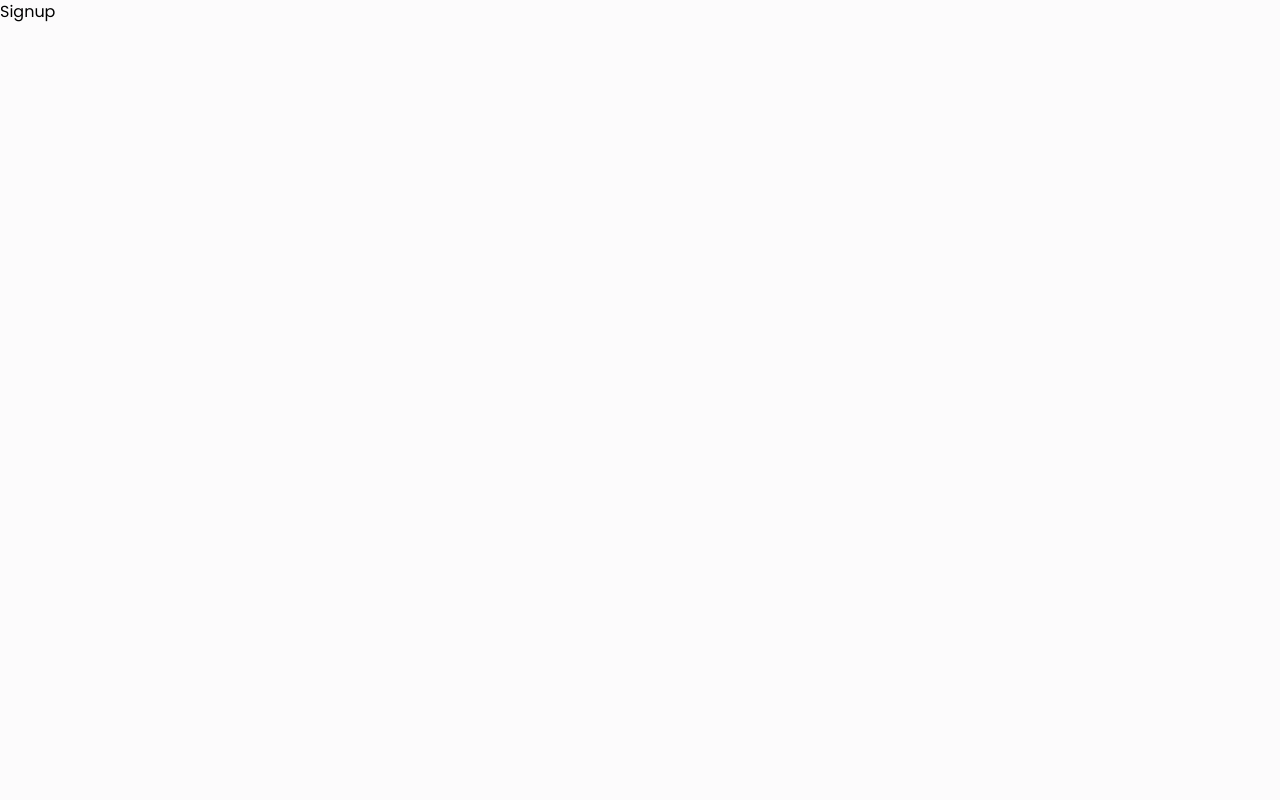
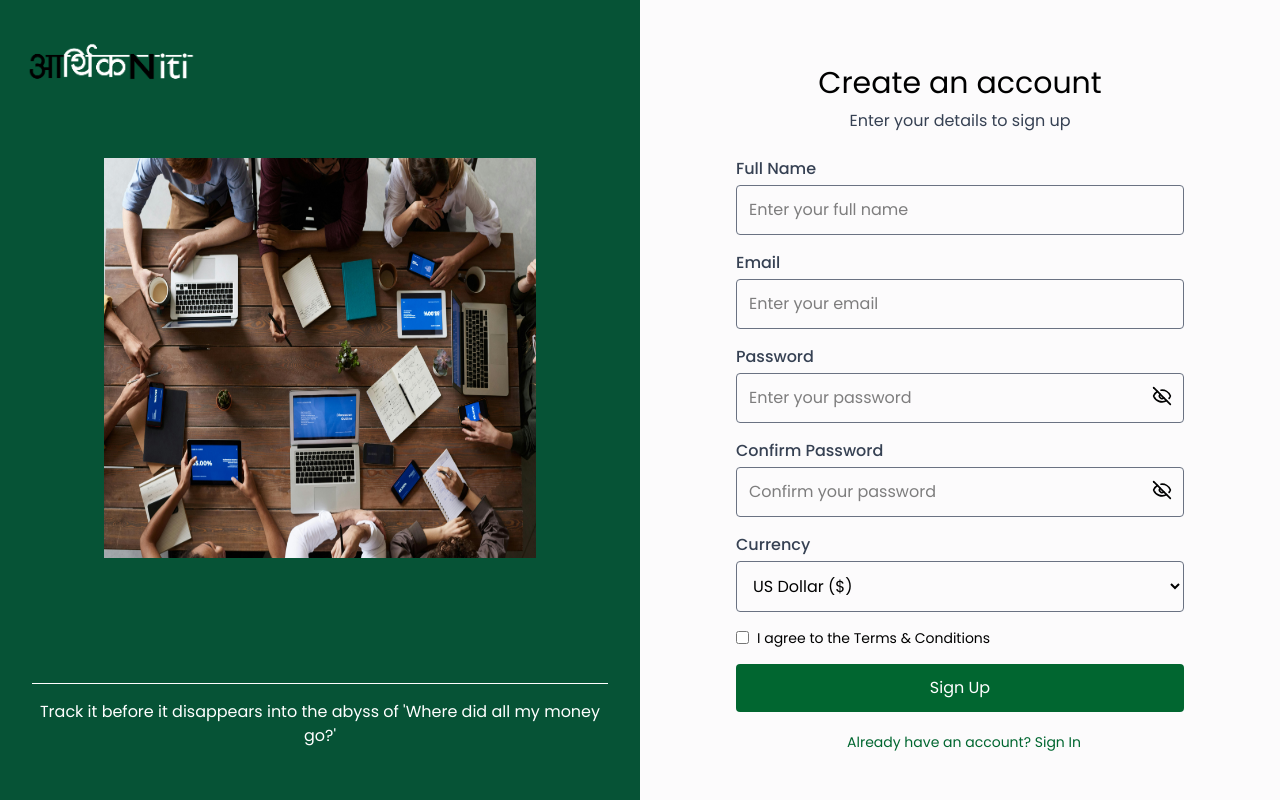
Before and after one commit to devrahulbanjara/SpendWise---Expense-Tracker, a React (Vite) app in the folder expense-tracker/aarthikniti/: page /signup in a window 1280 px wide. Built offline with nearby package versions, Linux system fonts and the light colour scheme.

Commit message:
almost 95% done now just needs a little touch up

```diff
--- a/expense-tracker/aarthikniti/src/pages/Auth/Signup.jsx
+++ b/expense-tracker/aarthikniti/src/pages/Auth/Signup.jsx
@@ -1,8 +1,203 @@
-import React from 'react'
+"use client"
 
-const Signup = () => {
+import { useState } from "react"
+import { Link } from "react-router-dom"
+import { Eye, EyeOff } from "lucide-react"
+
+function Signup() {
+  const [name, setName] = useState("")
+  const [email, setEmail] = useState("")
+  const [password, setPassword] = useState("")
+  const [confirmPassword, setConfirmPassword] = useState("")
+  const [currency, setCurrency] = useState("USD")
+  const [rememberMe, setRememberMe] = useState(false)
+  const [error, setError] = useState("")
+  const [showPassword, setShowPassword] = useState(false)
+  const [showConfirmPassword, setShowConfirmPassword] = useState(false)
+
+  const currencies = [
+    { code: "USD", name: "US Dollar ($)" },
+    { code: "EUR", name: "Euro (€)" },
+    { code: "GBP", name: "British Pound (£)" },
+    { code: "JPY", name: "Japanese Yen (¥)" },
+    { code: "INR", name: "Indian Rupee (₹)" },
+    { code: "CAD", name: "Canadian Dollar (C$)" },
+    { code: "AUD", name: "Australian Dollar (A$)" },
+    { code: "CNY", name: "Chinese Yuan (¥)" },
+  ]
+
+  const validatePassword = (password) => {
+    const passwordRegex = /^(?=.*[A-Za-z])(?=.*\d)(?=.*[@#&*])(?=.*[A-Z])[A-Za-z\d@#&*]{8,}$/
+    return passwordRegex.test(password)
+  }
+
+  const handleSubmit = (e) => {
+    e.preventDefault()
+
+    if (!name) return setError("Name is required")
+    if (!email) return setError("Email is required")
+    if (!password) return setError("Password is required")
+    if (!email.includes("@")) return setError("Email must include '@'")
+    if (!validatePassword(password)) return setError("Password must be at least 8 characters long with a letter, number & special character.")
+    if (password !== confirmPassword) return setError("Passwords do not match")
+
+    setError("")
+    alert("Signup successful!")
+  }
+
   return (
-    <div>Signup</div>
+    <div className="flex h-screen">
+      {/* Left Panel */}
+      <div className="w-1/2 bg-[#065336] text-white flex flex-col items-start justify-between p-8">
+        <div className="flex flex-col items-start justify-center w-full h-full mb-4 border-b border-white">
+          <img
+            src="aarthikniti.png"
+            alt="Logo"
+            className="w-40 h-40 absolute top-[-30px] left-3 mb-0 sm:w-48 sm:h-48 sm:mb-0"
+          />
+          <img
+            src="hands.jpg"
+            alt="Image Description"
+            className="w-4/5 h-auto mx-auto sm:w-3/4 sm:h-100 sm:mx-auto"
+          />
+        </div>
+        <p className="text-center mb-5">
+        Track it before it disappears into the abyss of 'Where did all my money go?'
+        </p>
+      </div>
+
+      {/* Right Panel */}
+      <div className="w-1/2 flex flex-col items-center justify-center p-8">
+        <h2 className="text-3xl mb-2 mt-4">Create an account</h2>
+        <p className="mb-4 text-gray-700">Enter your details to sign up</p>
+        <form onSubmit={handleSubmit} className="w-full max-w-md">
+          <div className="mb-4">
+            <label htmlFor="name" className="block text-md mt-2 font-medium text-gray-700">
+              Full Name
+            </label>
+            <input
+              type="text"
+              id="name"
+              placeholder="Enter your full name"
+              value={name}
+              onChange={(e) => setName(e.target.value)}
+              className="w-full p-3 mt-1 border border-gray-500 rounded"
+              required
+            />
+          </div>
+
+          <div className="mb-4">
+            <label htmlFor="email" className="block text-md mt-2 font-medium text-gray-700">
+              Email
+            </label>
+            <input
+              type="email"
+              id="email"
+              placeholder="Enter your email"
+              value={email}
+              onChange={(e) => setEmail(e.target.value)}
+              className="w-full p-3 mt-1 border border-gray-500 rounded"
+              required
+            />
+          </div>
+
+          <div className="mb-4 relative">
+            <label htmlFor="password" className="block text-md mt-2 font-medium text-gray-700">
+              Password
+            </label>
+            <div className="relative">
+              <input
+                type={showPassword ? "text" : "password"}
+                id="password"
+                placeholder="Enter your password"
+                value={password}
+                onChange={(e) => setPassword(e.target.value)}
+                className="w-full p-3 mt-1 border border-gray-500 rounded pr-10"
+                required
+              />
+              <span
+                className="absolute top-1/2 right-3 transform -translate-y-1/2 cursor-pointer"
+                onClick={() => setShowPassword(!showPassword)}
+              >
+                {showPassword ? <Eye size={20} /> : <EyeOff size={20} />}
+              </span>
+            </div>
+          </div>
+
+          <div className="mb-4 relative">
+            <label htmlFor="confirmPassword" className="block text-md mt-2 font-medium text-gray-700">
+              Confirm Password
+            </label>
+            <div className="relative">
+              <input
+                type={showConfirmPassword ? "text" : "password"}
+                id="confirmPassword"
+                placeholder="Confirm your password"
+                value={confirmPassword}
+                onChange={(e) => setConfirmPassword(e.target.value)}
+                className="w-full p-3 mt-1 border border-gray-500 rounded pr-10"
+                required
+              />
+              <span
+                className="absolute top-1/2 right-3 transform -translate-y-1/2 cursor-pointer"
+                onClick={() => setShowConfirmPassword(!showConfirmPassword)}
+              >
+                {showConfirmPassword ? <Eye size={20} /> : <EyeOff size={20} />}
+              </span>
+            </div>
+          </div>
+
+          <div className="mb-4">
+            <label htmlFor="currency" className="block text-md mt-2 font-medium text-gray-700">
+              Currency
+            </label>
+            <select
+              id="currency"
+              value={currency}
+              onChange={(e) => setCurrency(e.target.value)}
+              className="w-full p-3 mt-1 border border-gray-500 rounded"
+            >
+              {currencies.map((curr) => (
+                <option key={curr.code} value={curr.code}>
+                  {curr.name}
+                </option>
+              ))}
+            </select>
+          </div>
+
+          {error && <p className="text-red-500 text-sm mb-4">{error}</p>}
+
+          <div className="flex justify-between items-center mb-4">
+            <div className="flex items-center">
+              <input
+                type="checkbox"
+                id="rememberMe"
+                checked={rememberMe}
+                onChange={() => setRememberMe(!rememberMe)}
+                className="mr-2"
+              />
+              <label htmlFor="rememberMe" className="text-sm cursor-pointer">
+                I agree to the Terms & Conditions
+              </label>
+            </div>
+          </div>
+
+          <button
+            type="submit"
+            className="w-full py-3 bg-green-800 text-white rounded mb-4 hover:bg-green-700 cursor-pointer"
+          >
+            Sign Up
+          </button>
+
+          <p className="text-sm flex items-center justify-center">
+  <Link to="/login" className="text-green-800 hover:underline ml-2" style={{ marginTop: '0.25rem' }}>
+    Already have an account? Sign In
+  </Link>
+</p>
+
+        </form>
+      </div>
+    </div>
   )
 }
 
```
Also changed, not shown: expense-tracker/aarthikniti/public/hands.jpg.
